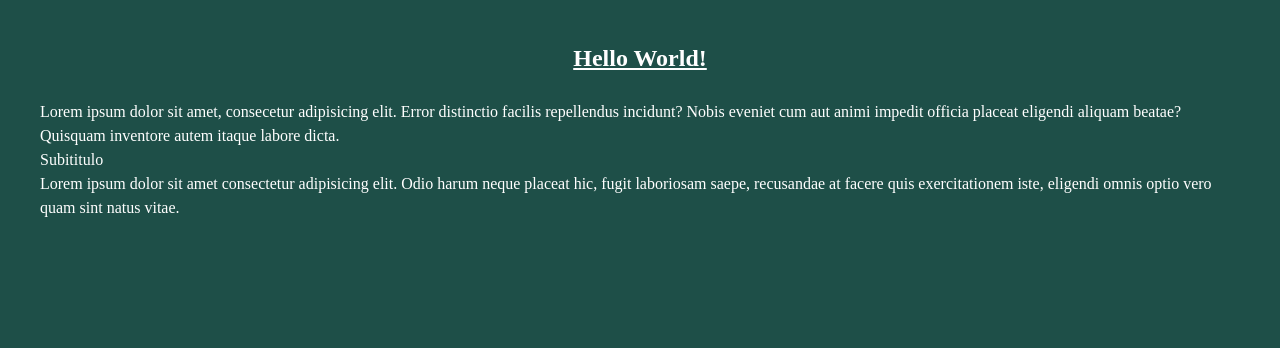
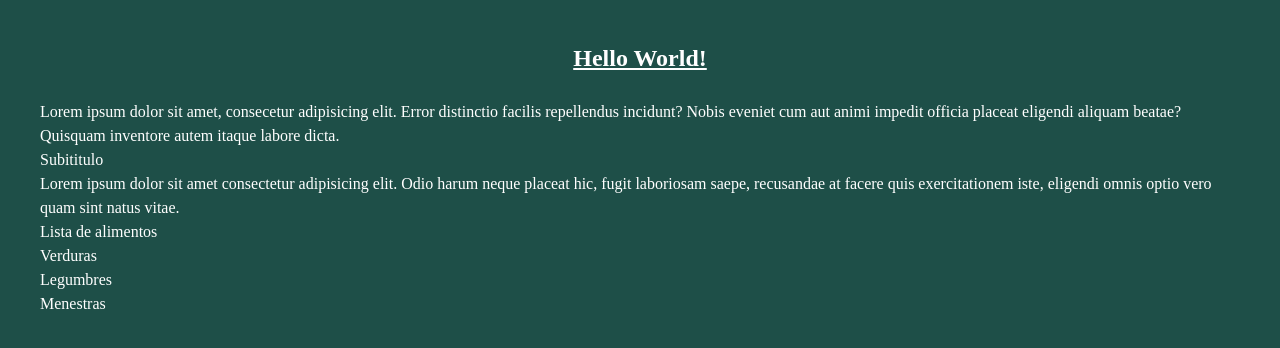
Before and after one commit to WizardRRR/learning-git, a plain HTML site: page index.html in a window 1280 px wide. Drawn offline with Linux system fonts and the light colour scheme.

Commit message:
add-list

```diff
--- a/index.html
+++ b/index.html
@@ -23,6 +23,12 @@
   <h2>Subititulo</h2>
   <p>Lorem ipsum dolor sit amet consectetur adipisicing elit. Odio harum neque placeat hic, fugit laboriosam saepe,
     recusandae at facere quis exercitationem iste, eligendi omnis optio vero quam sint natus vitae.</p>
+    <h3>Lista de alimentos</h3>
+    <ol>
+      <li>Verduras</li>
+      <li>Legumbres</li>
+      <li>Menestras</li>
+    </ol>
 </body>
 
 </html>
```
